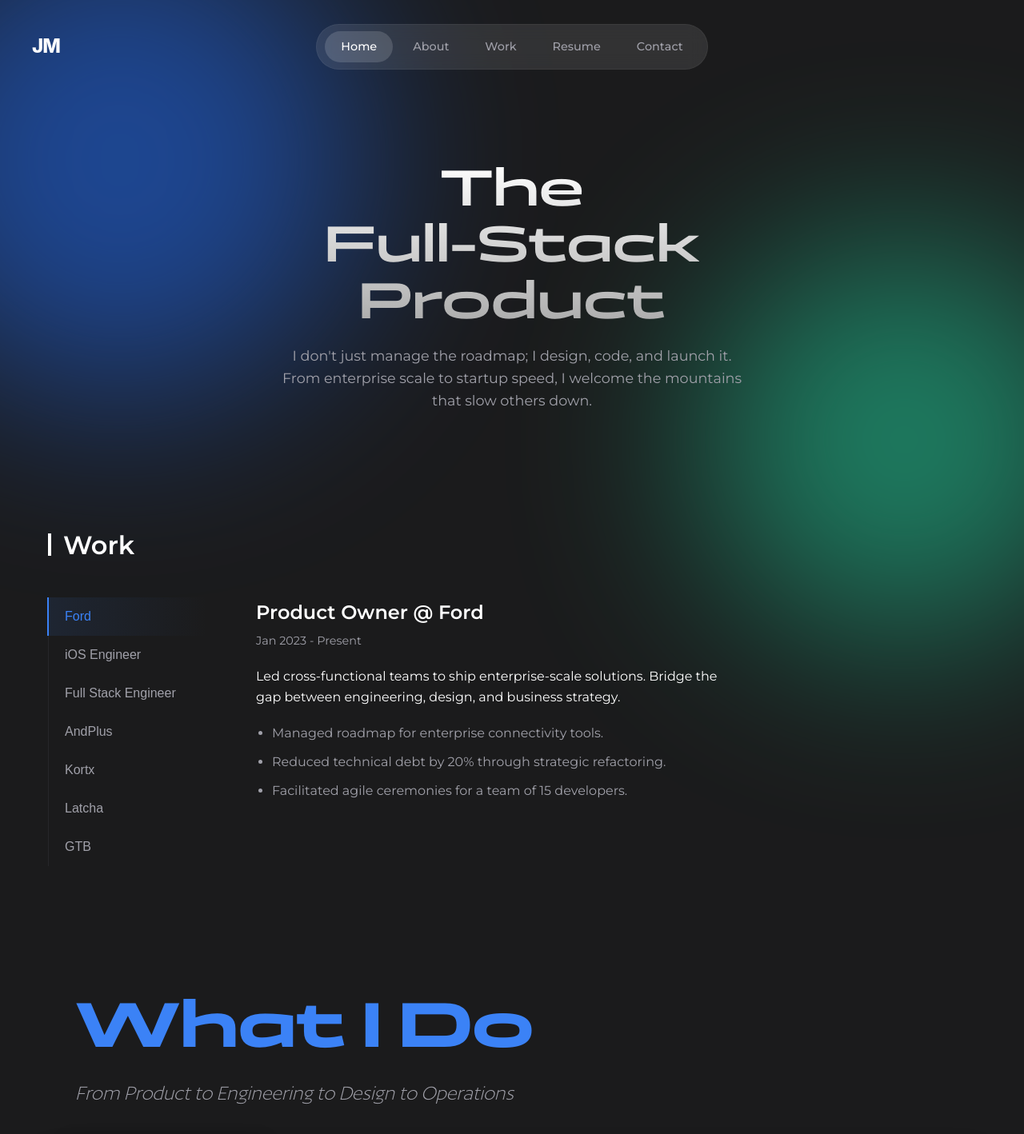
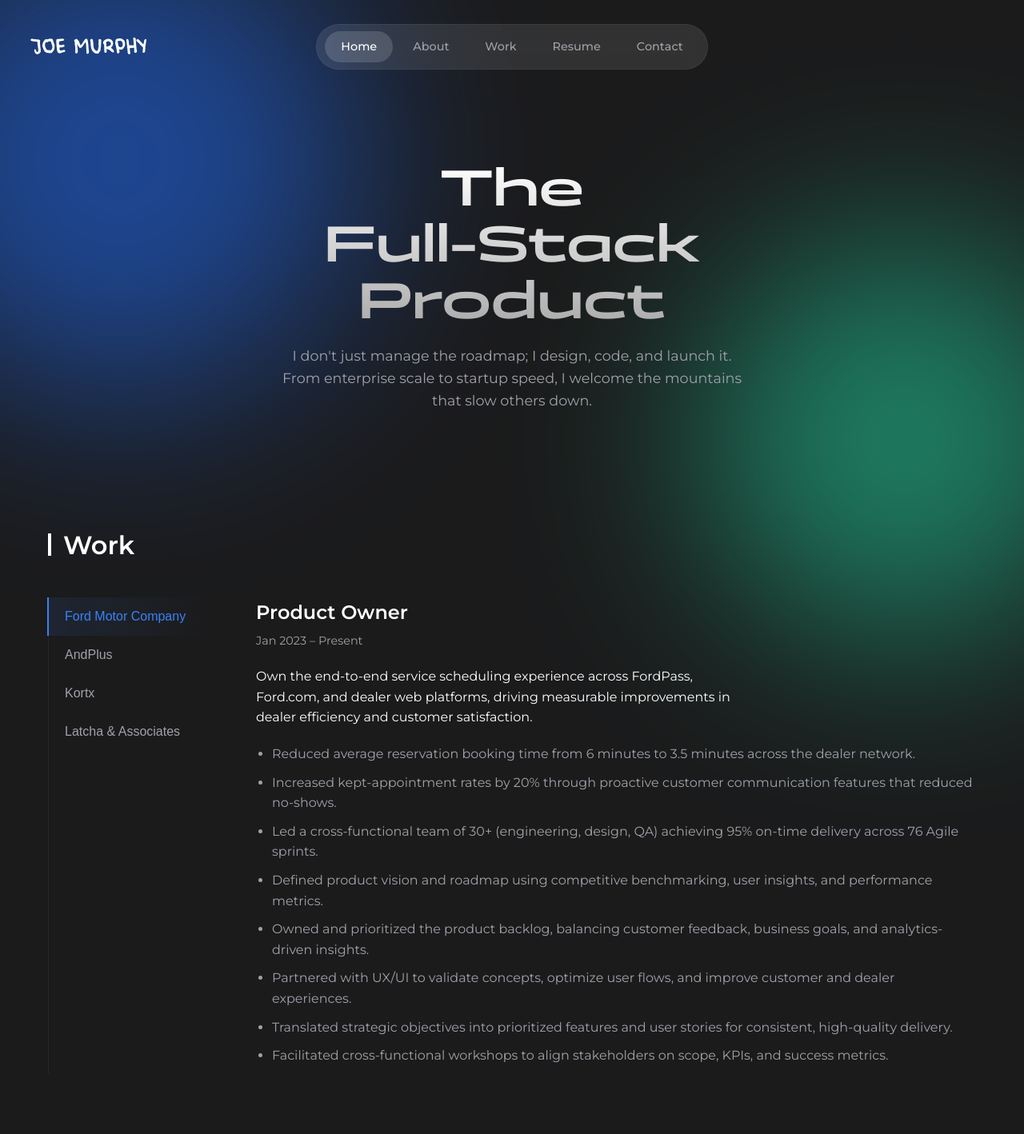
Before and after one commit to joemurphy3515/Portfolio, a React (Vite) app: page / in a window 1280 px wide. Shown: the top 1418 px of the page at 80% size. Built offline with nearby package versions, Linux system fonts and the light colour scheme.

Commit message:
misc changes

```diff
--- a/src/App.css
+++ b/src/App.css
@@ -86,6 +86,13 @@
   font-style: normal;
 }
 
+@font-face {
+  font-family: "Comico";
+  src: url("./assets/fonts/Comico-Regular.otf") format("opentype");
+  font-weight: 700;
+  font-style: normal;
+}
+
 :root {
   --bg-color: #1b1b1c;
   --text-primary: #ffffff;
@@ -99,6 +106,7 @@
   --font-body: "Montserrat", sans-serif;
   --font-accent: "Author", serif;
   --font-alt: "Plein", sans-serif;
+  --font-special: "Comico";
 }
 
 * {
@@ -136,6 +144,7 @@ body {
 }
 
 .logo {
+  font-family: var(--font-special);
   position: absolute;
   left: 0;
   font-weight: 800;
--- a/src/App.tsx
+++ b/src/App.tsx
@@ -14,7 +14,7 @@ const App = () => {
   return (
     <div className="app-container">
       <nav className="navbar">
-        <div className="logo">JM</div>
+        <div className="logo">Joe Murphy</div>
         <div className="nav-pill">
           <a href="#home" className="nav-pill-link nav-pill-link--active">
             Home
--- a/src/data.json
+++ b/src/data.json
@@ -1,70 +1,61 @@
 {
     "workHistory": [
         {
-            "company": "Ford",
-            "role": "Product Owner @ Ford",
-            "period": "Jan 2023 - Present",
-            "description": "Led cross-functional teams to ship enterprise-scale solutions. Bridge the gap between engineering, design, and business strategy.",
+            "company": "Ford Motor Company",
+            "role": "Product Owner",
+            "period": "Jan 2023 – Present",
+            "description": "Own the end-to-end service scheduling experience across FordPass, Ford.com, and dealer web platforms, driving measurable improvements in dealer efficiency and customer satisfaction.",
             "highlights": [
-                "Managed roadmap for enterprise connectivity tools.",
-                "Reduced technical debt by 20% through strategic refactoring.",
-                "Facilitated agile ceremonies for a team of 15 developers."
-            ]
-        },
-        {
-            "company": "iOS Engineer",
-            "role": "Senior iOS Engineer",
-            "period": "2021 - 2023",
-            "description": "Built native mobile experiences focusing on performance and animations.",
-            "highlights": [
-                "Developed features for high-traffic consumer app.",
-                "Implemented CI/CD pipelines for mobile build delivery."
-            ]
-        },
-        {
-            "company": "Full Stack Engineer",
-            "role": "Full Stack Developer",
-            "period": "2019 - 2021",
-            "description": "End-to-end development using MERN stack.",
-            "highlights": [
-                "Built RESTful APIs.",
-                "Designed responsive front-end layouts."
+                "Reduced average reservation booking time from 6 minutes to 3.5 minutes across the dealer network.",
+                "Increased kept-appointment rates by 20% through proactive customer communication features that reduced no-shows.",
+                "Led a cross-functional team of 30+ (engineering, design, QA) achieving 95% on-time delivery across 76 Agile sprints.",
+                "Defined product vision and roadmap using competitive benchmarking, user insights, and performance metrics.",
+                "Owned and prioritized the product backlog, balancing customer feedback, business goals, and analytics-driven insights.",
+                "Partnered with UX/UI to validate concepts, optimize user flows, and improve customer and dealer experiences.",
+                "Translated strategic objectives into prioritized features and user stories for consistent, high-quality delivery.",
+                "Facilitated cross-functional workshops to align stakeholders on scope, KPIs, and success metrics."
             ]
         },
         {
             "company": "AndPlus",
-            "role": "Software Engineer",
-            "period": "2018 - 2019",
-            "description": "Consultancy engineering.",
+            "role": "Senior Technical Project Manager",
+            "period": "Dec 2021 – Dec 2022",
+            "description": "Led end-to-end delivery of web and mobile products for enterprise clients, translating complex business needs into actionable roadmaps and backlogs.",
             "highlights": [
-                "Client facing role."
+                "Drove delivery of web and mobile products by converting business requirements into clear product roadmaps.",
+                "Partnered with stakeholders to define MVP scope, prioritize enhancements, and align on business outcomes.",
+                "Collaborated with UX and engineering to refine designs for usability and technical feasibility.",
+                "Managed multiple Agile teams, overseeing sprints, burndown metrics, and delivery timelines.",
+                "Introduced structured feedback loops that improved delivery quality and reduced post-launch issues.",
+                "Led product discovery and iterative development to deliver scalable, user-centered solutions."
             ]
         },
         {
             "company": "Kortx",
-            "role": "Frontend Dev",
-            "period": "2017 - 2018",
-            "description": "Ad-tech solutions.",
+            "role": "Technical Project Manager",
+            "period": "May 2020 – Dec 2021",
+            "description": "Managed large-scale software initiatives including analytics platforms, marketing automation tools, and client-facing applications.",
             "highlights": [
-                "React based dashboard."
+                "Led multiple large-scale initiatives across internal analytics tools and marketing platforms.",
+                "Partnered with leadership to define product vision and roadmaps aligned with business objectives.",
+                "Collaborated with engineering and design to define user stories, acceptance criteria, and release plans.",
+                "Facilitated Agile ceremonies and prioritization workshops to improve sprint velocity and delivery transparency.",
+                "Used data and user insights to identify features that increased engagement and improved customer experience.",
+                "Strengthened collaboration between technical and non-technical teams to improve time-to-market."
             ]
         },
         {
-            "company": "Latcha",
-            "role": "Web Developer",
-            "period": "2016 - 2017",
-            "description": "Agency work.",
+            "company": "Latcha & Associates",
+            "role": "Technical Project Manager",
+            "period": "Nov 2018 – Mar 2020",
+            "description": "Oversaw development of Audi’s CRM web application, managing the full product lifecycle from scope definition through launch.",
             "highlights": [
-                "Marketing sites."
-            ]
-        },
-        {
-            "company": "GTB",
-            "role": "Intern",
-            "period": "2015 - 2016",
-            "description": "General IT support.",
-            "highlights": [
-                "System admin tasks."
+                "Managed the product lifecycle for Audi’s CRM web application from definition through launch.",
+                "Defined product requirements, features, and release plans with creative, data, and engineering teams.",
+                "Coordinated UX, data, and engineering efforts to optimize workflows and ensure scalability.",
+                "Facilitated sprint planning, retrospectives, and cross-functional collaboration.",
+                "Served as product liaison between internal teams and the client.",
+                "Ensured data accuracy, platform performance, and release quality through QA oversight."
             ]
         }
     ],
```
Also changed, not shown: src/assets/fonts/Comico-Regular.otf (added).
